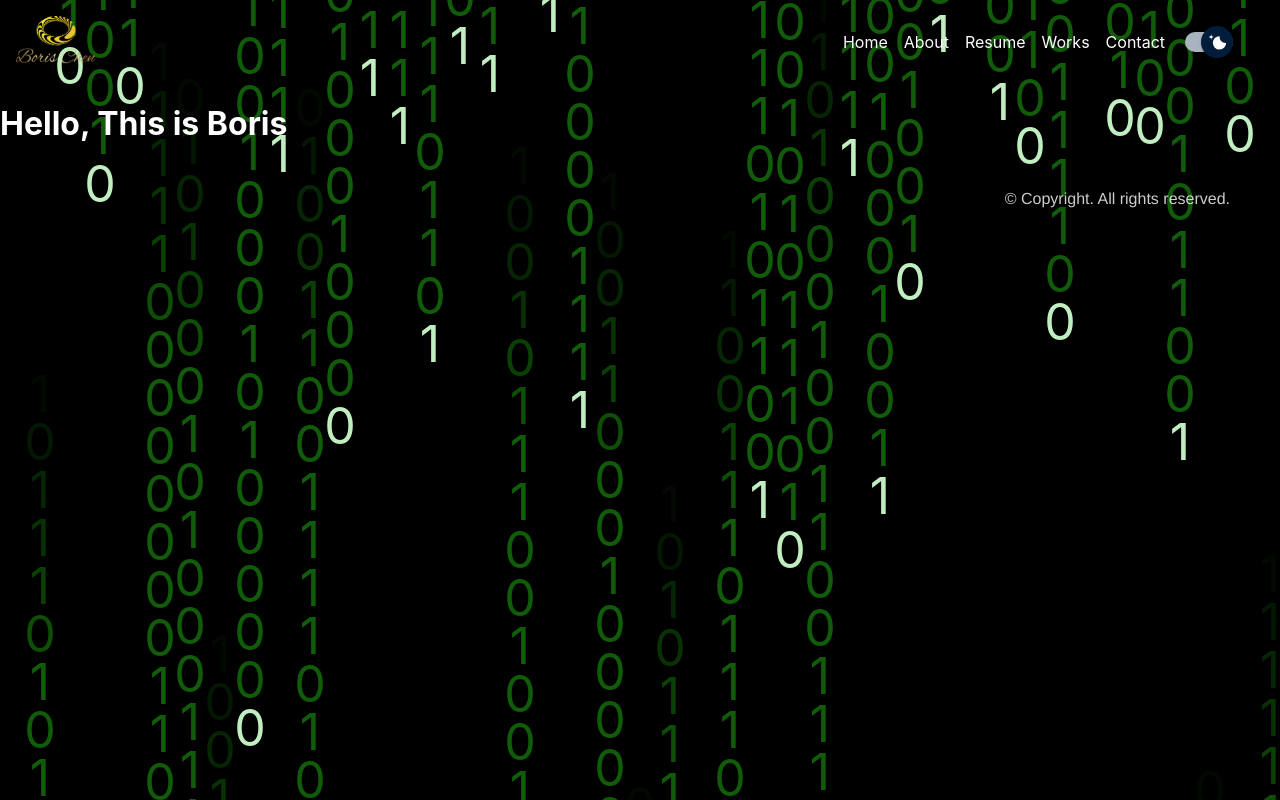
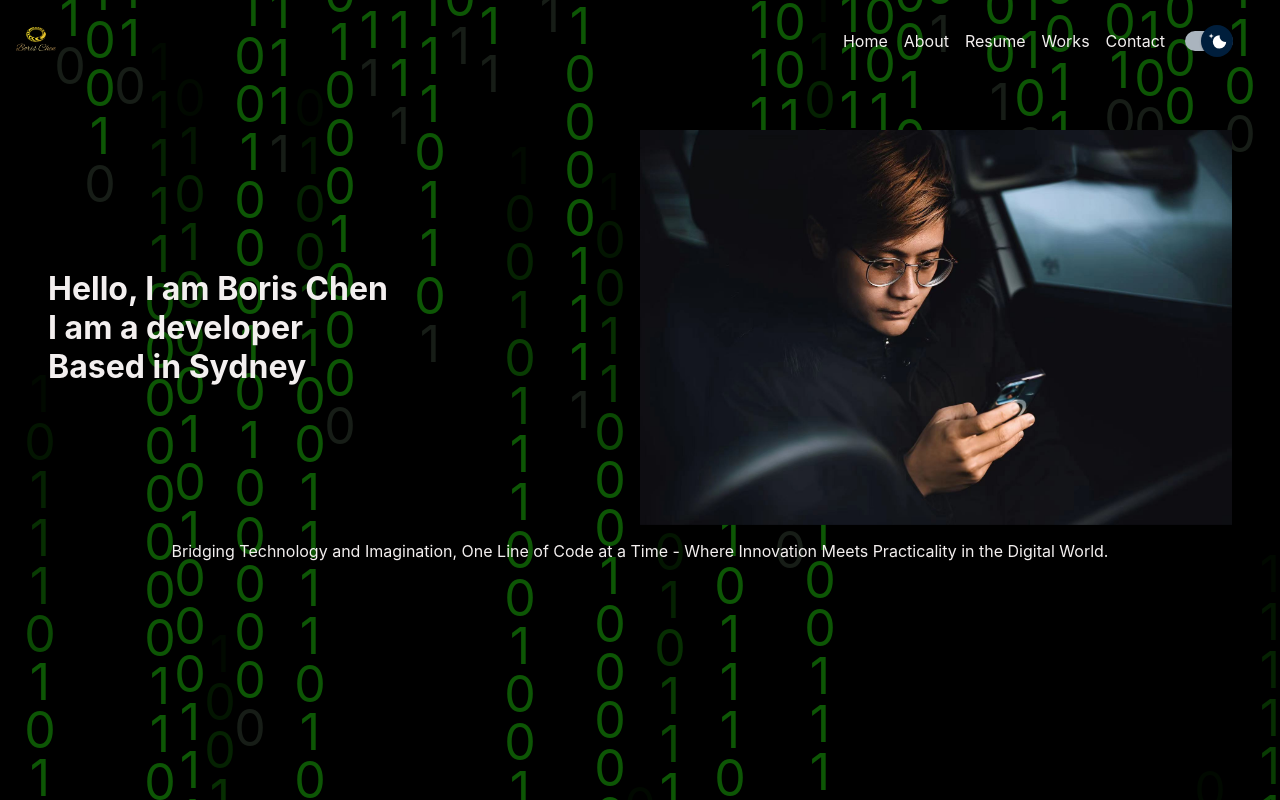
Before and after one commit to Boris870315/mywebsite, a React (Create React App) app: page /#/ in a window 1280 px wide. Built offline with nearby package versions, Linux system fonts and the light colour scheme.

Commit message:
home page ver 1

```diff
--- a/public/index.html
+++ b/public/index.html
@@ -2,14 +2,14 @@
 <html lang="en">
   <head>
     <meta charset="utf-8" />
-    <link rel="icon" href="%PUBLIC_URL%/favicon.ico" />
+    <link rel="icon" href="%PUBLIC_URL%/logo_title.png" />
     <meta name="viewport" content="width=device-width, initial-scale=1" />
     <meta name="theme-color" content="#000000" />
     <meta
       name="description"
       content="Web site created using create-react-app"
     />
-    <link rel="apple-touch-icon" href="%PUBLIC_URL%/logo192.png" />
+    <link rel="apple-touch-icon" href="%PUBLIC_URL%/logo_title.png" />
     <!--
       manifest.json provides metadata used when your web app is installed on a
       user's mobile device or desktop. See https://developers.google.com/web/fundamentals/web-app-manifest/
--- a/src/components/menu.css
+++ b/src/components/menu.css
@@ -6,6 +6,7 @@
     background-color: var(--body_background);
     width: 100%;
     box-sizing: border-box;
+    z-index: 100;
   }
 
   .menu {
@@ -49,4 +50,5 @@
     width: 80px;
     height: auto;
     z-index: 0;
+
   }
--- a/src/components/menuBar.js
+++ b/src/components/menuBar.js
@@ -1,12 +1,15 @@
 import { Link } from 'react-router-dom';
 import { Switch } from '@mui/material';
 import { styled } from '@mui/material/styles';
+import React, { useState } from 'react';
 import FormControlLabel from '@mui/material/FormControlLabel';
 
 import logo_golden from '../assets/logo/logo_golden.png'
+import logo_black from '../assets/logo/logo_black.png'
 import "./menu.css"
 
 function MenuBar() {
+
   const MaterialUISwitch = styled(Switch)(({ theme }) => ({
     width: 62,
     height: 34,
--- a/src/index.css
+++ b/src/index.css
@@ -3,20 +3,20 @@
   --body_font: black;
   --menu_hover: blue;
 
-  --rain_text: #7795aa;
+  --rain_text: #8cc3eb;
   --rain_text_shadow1:#a4cfed;
   --rain_text_shadow:#a4cfed;
   --rain_buttom_text: #c0d5ee;
 }
 [data-Theme='dark'] {
   --body_background: black;
-  --body_font: white;
+  --body_font: rgb(243, 239, 239);
   --menu_hover: rgb(129, 129, 224);
 
-  --rain_text: #115c08;
+  --rain_text: #0d5605;
   --rain_text_shadow1: '0px 0px 8px rgba(32, 194, 14, 0.8)';
   --rain_text_shadow: '0px 0px 20px rgba(255, 255, 255, 1)';
-  --rain_buttom_text: #c1eec0;
+  --rain_buttom_text: #171d17;
 }
 
 body {
--- a/src/pages/home.css
+++ b/src/pages/home.css
@@ -1,5 +1,29 @@
-.intext{
-    position: relative;
-    z-index: 0;
-    color: var(--body_font);
-}
+.intro {
+    display: flex;
+    flex-direction: column;
+    align-items: center;
+    margin: 3rem;
+  }
+
+  .intro-container {
+    display: flex;
+    justify-content: space-between;
+    align-items: center;
+    width: 100%; /* Adjust the width as needed */
+  }
+
+  .intext h1 {
+    text-align: center;
+  }
+
+  .intext p {
+    text-align: center;
+    margin-top: 20px;
+  }
+
+  /* Ensure your img has a defined size, and possibly use object-fit if needed */
+  img {
+    max-width: 50%;
+    object-fit: contain;
+    z-index: 1;
+  }
--- a/src/pages/home.js
+++ b/src/pages/home.js
@@ -2,18 +2,23 @@ import React from 'react';
 import './home.css'
 
 import MenuBar from '../components/menuBar';
-import Footer from '../components/footer';
 import RainMatrix from '../components/rainMatrix';
+
+import  borisAvatar  from '../assets/avatar/boris.jpg';
 
 function HomePage() {
   return (
     <div>
       <RainMatrix/>
       <MenuBar/>
-      <div >
-        <h1 className='intext'>Hello, This is Boris</h1>
+      <div className='intro'>
+        <div className="intro-container">
+          <h1 className='intext'>Hello, I am Boris Chen<br/>I am a developer<br/>Based in Sydney</h1>
+          <img src={borisAvatar} alt="Boris Avatar"></img>
+        </div>
+        <p className='intext'>Bridging Technology and Imagination, One Line of Code at a Time - Where Innovation Meets Practicality in the Digital World.</p>
       </div>
-      <Footer/>
+
     </div>
   );
 }
```
Also changed, not shown: public/logo_title.png (added), src/assets/avatar/boris.jpg (added).
